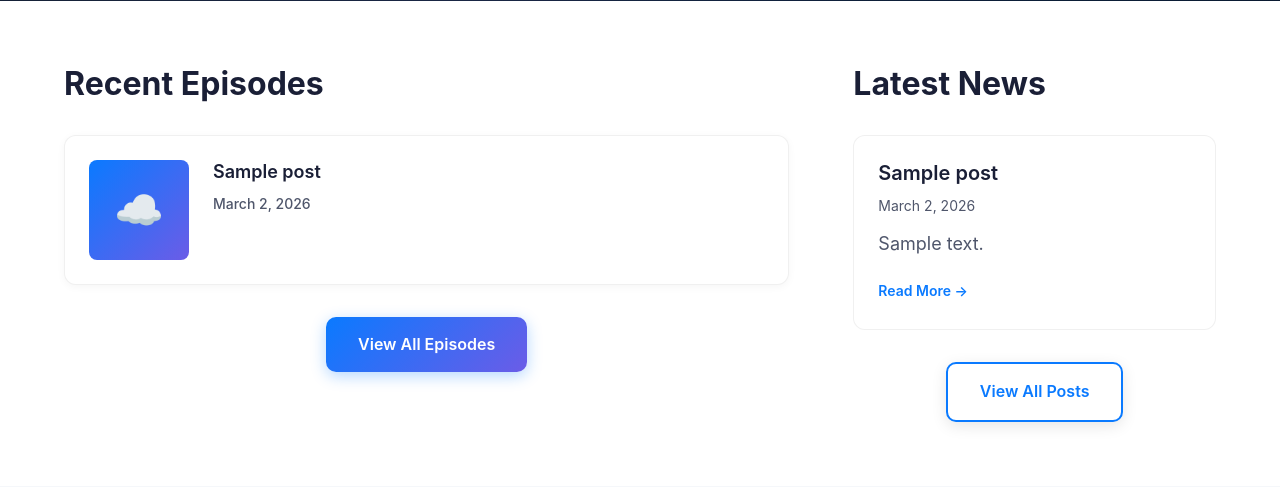
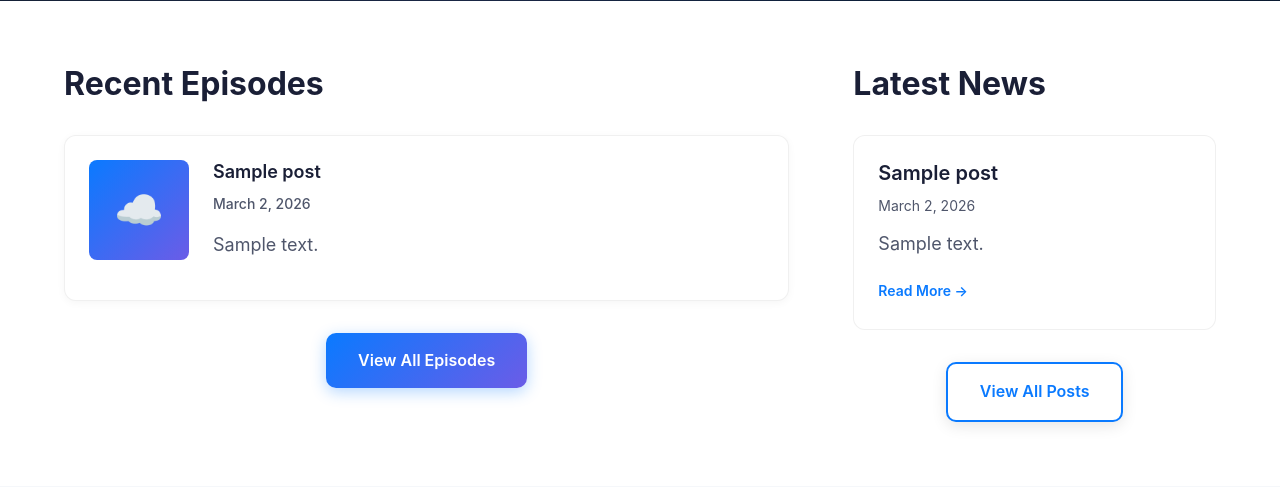
Before and after one commit to thecloudpod/wordpress-theme, a WordPress theme: template front-page.php in a window 1280 px wide. Shown: the part 469-956 px from the top of the page. Run offline with PHP 8.4 and a stand-in for WordPress, Linux system fonts and the light colour scheme; the site name, menu and one post (Sample post) are stand-ins, and other content is empty.

Commit message:
v1.2.8 - Add excerpt display to homepage episode list
- Episodes on homepage now show 20-word excerpts matching blog posts
- Styled inline with Latest News section for consistency

Co-Authored-By: Claude <noreply@anthropic.com>

```diff
--- a/front-page.php
+++ b/front-page.php
@@ -164,7 +164,9 @@ get_header();
                                             <span><?php echo esc_html( $duration ); ?></span>
                                         <?php endif; ?>
                                     </div>
-
+                                    <div class="episode-excerpt">
+                                        <?php echo wp_trim_words( get_the_excerpt(), 20 ); ?>
+                                    </div>
                                     <?php
                                     $audio_url = cloudpod_get_audio_url();
                                     if ( $audio_url ) :
--- a/functions.php
+++ b/functions.php
@@ -74,7 +74,7 @@ add_action( 'after_setup_theme', 'cloudpod_content_width', 0 );
  */
 function cloudpod_scripts() {
     // Main stylesheet
-    wp_enqueue_style( 'cloudpod-style', get_stylesheet_uri(), array(), '1.2.7' );
+    wp_enqueue_style( 'cloudpod-style', get_stylesheet_uri(), array(), '1.2.8' );
 
     // Custom JavaScript with defer loading
     wp_enqueue_script( 'cloudpod-audio-player', get_template_directory_uri() . '/js/audio-player.js', array(), '1.2.1', true );
--- a/style.css
+++ b/style.css
@@ -4,7 +4,7 @@ Theme URI: https://www.thecloudpod.net
 Author: SaaS 11, LLC
 Author URI: https://www.thecloudpod.net
 Description: A modern, cloud-themed podcast website for The Cloud Pod - Your Weekly Cloud Podcast covering AWS, Azure, GCP, and multi-cloud news.
-Version: 1.2.7
+Version: 1.2.8
 License: GNU General Public License v2 or later
 License URI: http://www.gnu.org/licenses/gpl-2.0.html
 Text Domain: cloudpod
@@ -767,7 +767,8 @@ p {
     margin-bottom: 0.75rem;
 }
 
-.blog-excerpt {
+.blog-excerpt,
+.episode-excerpt {
     color: var(--cloud-medium);
     line-height: 1.6;
     margin-bottom: 1rem;
```
